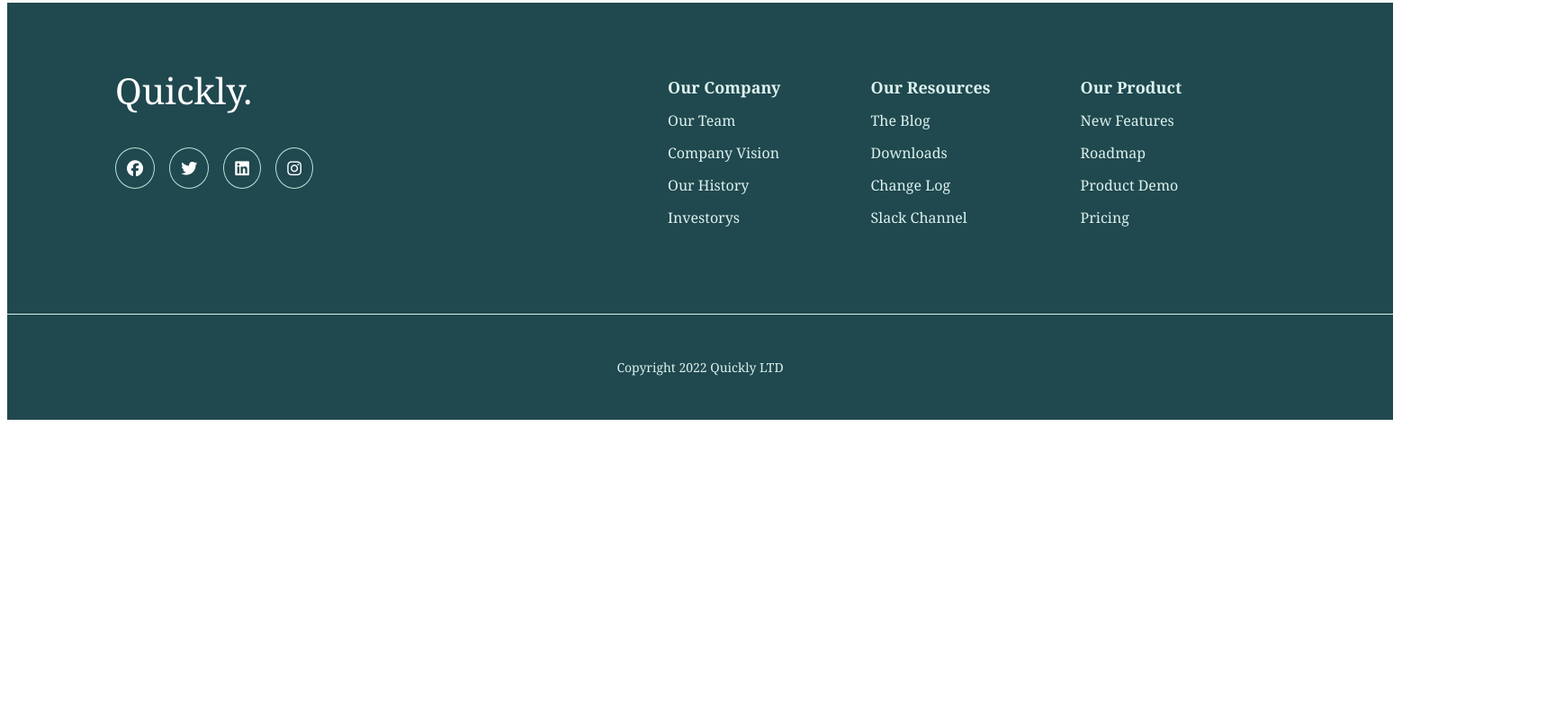
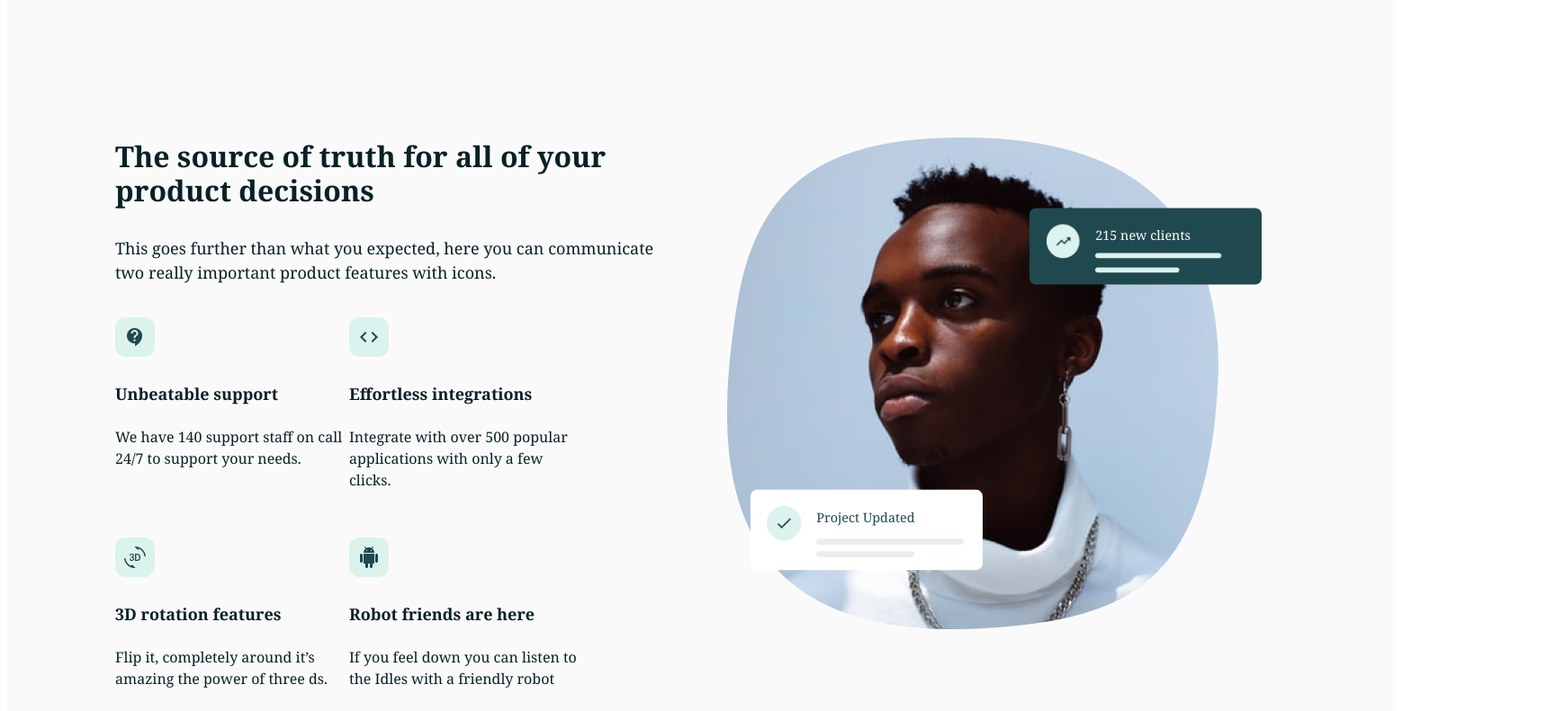
Before and after one commit to OleksandrPopov1/Quickly, a plain HTML site: page index.html in a window 1280 px wide. Shown: the part 1241-2032 px from the top of the page at 90% size, 1738 px wide, since content can reach past the window. Before the commit the page ends 1716 px from the top, so only its background shows below. Drawn offline with Linux system fonts and the light colour scheme.

Commit message:
home work
home work

```diff
--- a/css/main.css
+++ b/css/main.css
@@ -277,6 +277,94 @@ a{
     font-weight: 700;
 }
 
+/* !!!!!!!!!!important-functions!!!!!!!!!!!!! */
+
+.important-functions{
+    display: flex;
+    color: #072125;
+    padding: 120px 0 80px 120px;
+    background-color: #FAFAFA;
+}
+
+.important-functions-description>h3{
+    font-size: 32px;
+    width: 550px;
+    line-height: 38px;
+}
+
+.important-functions-description>p{
+    font-size: 18px;
+    width: 600px;
+    line-height: 150%;
+}
+
+.description-icons-box{
+    display: flex;
+    margin-top: 36px;
+
+}
+
+.description-icons-items{
+    width: 260px;
+}
+
+.description-icons-items>img{
+    transform: 300ms;
+}
+
+.description-icons-items>img:hover{
+    transform: scale(1.2);
+}
+
+.description-icons-items-title{
+    font-size: 18px;
+}
+
+.description-icons-items-p{
+    font-size: 16px;
+    line-height: 150%;
+}
+
+.important-functions-photo{
+    margin-left: 80px;
+}
+
+.important-functions-photo>img{
+    position: absolute;
+    margin-top: 30px;
+}
+
+
+.under-text-and-images-another>.under-text-and-images{
+    background: #20484F;
+    margin: 80px 250px;
+}
+
+.under-text-and-images-another>.under-text-and-images>.project-updated{
+    color: white;
+}
+
+.important-functions-photo>.under-text-and-images{
+    margin: 170px -60px;
+}
+
+.under-text-and-images-another>.under-text-and-images>.project-updated>div{
+    transform: scale(1.4);
+    margin-left: 33px;
+}
+
+.important-functions-photo>.under-text-and-images,
+.under-text-and-images-another{
+    transform: scale(0.6);
+}
+
+.torn-strip-top{
+    background-color: #FAFAFA;
+}
+
+.torn-strip-top>img{
+    width: 1540px; ;
+}
 
 
 /* !!!!!!SIGN-UP!!!!!LOG-IN!!!!! */
--- a/index.html
+++ b/index.html
@@ -69,6 +69,7 @@
       </div>
 
     </div>
+
     <div class="leading_companies">
       <p>We work with some of the world’s <span>leading</span> companies</p>
       <div class="companies">
@@ -77,6 +78,95 @@
         <p class="slack_facebook"><i class="fa-brands fa-slack"></i>slack</p>
         <p class="slack_facebook">facebook</p>
       </div>
+    </div>
+
+    <div class="important-functions">
+      <div class="important-functions-description">
+        <h3>
+          The source of truth for all of your
+          product decisions
+        </h3>
+        <p>
+          This goes further than what you expected, here you can communicate two really important product features with icons.
+        </p>
+        <div class="description-icons">
+          <div class="description-icons-box">
+            <div class="description-icons-items">
+              <img src="images/Icon_question.png" alt="">
+              <h4 class="description-icons-items-title">
+                Unbeatable support
+              </h4>
+              <p class="description-icons-items-p">
+                We have 140 support staff on call 24/7 to support your needs.
+              </p>
+            </div>
+            <div class="description-icons-items">
+              <img src="images/Icon_scobs.png" alt="">
+              <h4 class="description-icons-items-title">
+                Effortless integrations
+              </h4>
+              <p class="description-icons-items-p">
+                Integrate with over 500 popular
+                applications with only a few clicks.
+              </p>
+            </div>
+          </div>
+          <div class="description-icons-box">
+            <div class="description-icons-items">
+              <img src="images/Icon_3d.png" alt="">
+              <h4 class="description-icons-items-title">
+                3D rotation features
+              </h4>
+              <p class="description-icons-items-p">
+                Flip it, completely around it’s amazing the power of three ds.
+              </p>
+            </div>
+            <div class="description-icons-items">
+              <img src="images/Icon_android.png" alt="">
+              <h4 class="description-icons-items-title">
+                Robot friends are here
+              </h4>
+              <p class="description-icons-items-p">
+                If you feel down you can listen to
+                the Idles with a friendly robot
+              </p>
+            </div>
+          </div>
+        </div>
+      </div>
+
+      <div class="important-functions-photo">
+        <img src="images/black_boy.png" alt="">
+
+        <div class="under-text-and-images-another">
+          <div class="under-text-and-images">
+            <img src="images/Arrow.png" alt="Checkmark">
+            <div class="project-updated">
+              <p> 215 new clients</p>
+              <div>
+                <img src="images/Text Mockup long blue.png" alt="Mockup Text long">
+                <img src="images/Text Mockup short blue.png" alt="Mockup Text short">
+              </div>
+            </div>
+          </div>
+        </div>
+
+        <div class="under-text-and-images">
+          <img src="images/Checkmark.png" alt="Checkmark">
+          <div class="project-updated">
+            <p> Project Updated</p>
+            <div>
+              <img src="images/Mockup Text long.png" alt="Mockup Text long">
+              <img src="images/Mockup Text short.png" alt="Mockup Text short">
+            </div>
+          </div>
+        </div>
+      </div>
+    </div>
+
+    <div class="torn-strip-top">
+      <img src="images/torn-strip-top.png" alt="">
+
     </div>
 
   </div>
```
Also changed, not shown: images/Arrow.png (added), images/Icon_3d.png (added), images/Icon_android.png (added), images/Icon_question.png (added), images/Icon_scobs.png (added), images/Text Mockup long blue.png (added), images/Text Mockup short blue.png (added), images/black_boy.png (added), images/torn-strip-top.png (added).
